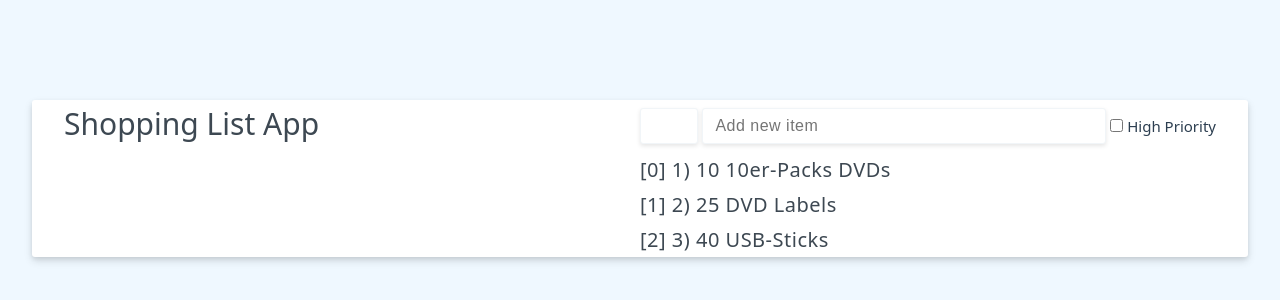
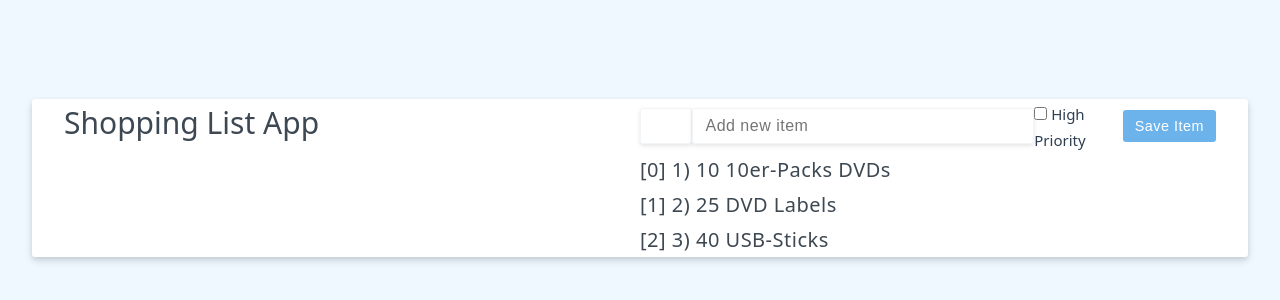
Before and after one commit to kiraGit67/vue-shopping-list-app, a Vue app: page / in a window 1280 px wide. Shown: the part 222-522 px from the top of the page. Built offline with nearby package versions, Linux system fonts and the light colour scheme.

Commit message:
adds button to save Item

```diff
--- a/src/App.vue
+++ b/src/App.vue
@@ -36,6 +36,7 @@ const newItemHighPriority = ref(false)
       />
       High Priority
     </label>
+    <button class="btn btn-primary">Save Item</button>
   </form>
   <p>{{ newCount }} {{ newItem }}</p>
   <ul>
```
